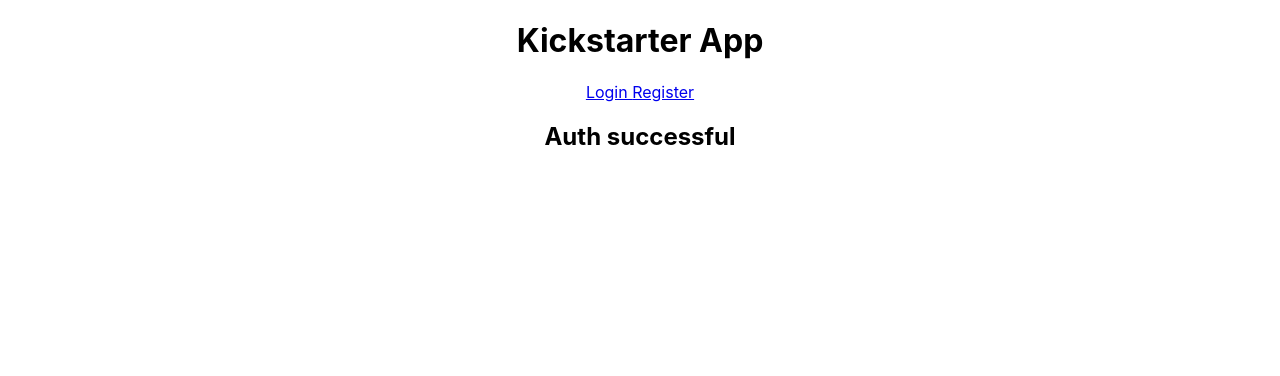
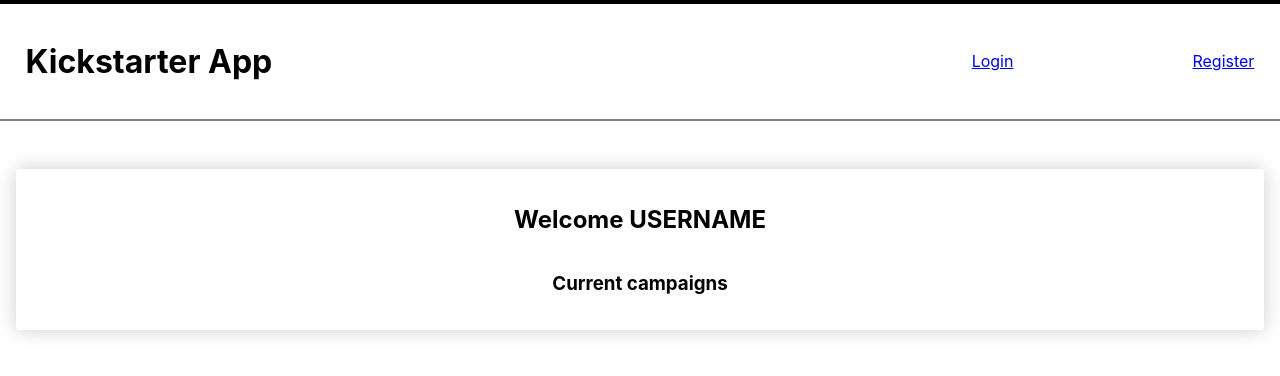
Before and after one commit to AnhQ-T/front-end-1, a React (Create React App) app in the folder kickstarter/: page /profile in a window 1280 px wide. Shown: the top 376 px of the page. Built offline with nearby package versions, Linux system fonts and the light colour scheme; sample sign-in values are in the browser's storage.

Commit message:
navbar and dashboard styling

```diff
--- a/kickstarter/src/App.js
+++ b/kickstarter/src/App.js
@@ -8,16 +8,20 @@
 
 import UserDashBoard from './components/user/UserDashBoard'
 
+import HeaderStyle from './styles/headerStyles.js';
+import DivStyle from './styles/divStyles.js';
+import HStyle from './styles/h1Styles.js';
+
 
 function App() {
   return (
     <Router>
     <div className="App">
-      <div className="titleAndNav">
-          <h1>Kickstarter App</h1>
-          <Link to='/'>Login </Link>
-          <Link to='/signup'>Register</Link>
-      </div>
+    <HeaderStyle className="titleAndNav">
+      <HStyle>Kickstarter App</HStyle>
+      <Link to='/'>Login</Link>&nbsp;&nbsp;
+      <Link to='/signup'>Register</Link>
+    </HeaderStyle>
         <Switch>
           <Route exact path="/" component={LoginForm}/>
           <Route path="/signup" component={RegisterForm}/>
--- a/kickstarter/src/components/user/UserDashBoard.js
+++ b/kickstarter/src/components/user/UserDashBoard.js
@@ -1,11 +1,31 @@
 import React, {useState} from 'react';
+import styled from "styled-components";
+
+const Wrapper = styled.div`
+    display: flex;
+    flex-direction: column;
+    justify-content: space-between;
+    width: 100%
+    height: 100%
+    background-color: #768FE0;
+    border-radius: 4px;
+    padding: 1rem;
+    margin: 1rem;
+    margin-top: 3rem;
+    box-sizing: border-box;
+    box-shadow: 0px 0px 20px 0px rgba(0, 0, 0, 0.2);
+    flex: 0 0 25%;
+`
 
 const UserDashBoard = () => {
 
     return (
-        <div>
-            <h2>Auth successful</h2>
-        </div>
+        <Wrapper>
+            <h2>Welcome USERNAME</h2>
+            <div className="campaign-container">
+                <h3>Current campaigns</h3>
+            </div>
+        </Wrapper>
     )
 }
 
--- a/kickstarter/src/styles/headerStyles.js
+++ b/kickstarter/src/styles/headerStyles.js
@@ -6,6 +6,7 @@
     align-items: center;
     justify-content: space-between;
     padding: 2%;
+    border-top: 4px solid black;
     border-bottom: 2px solid gray;
 `;
 
```
